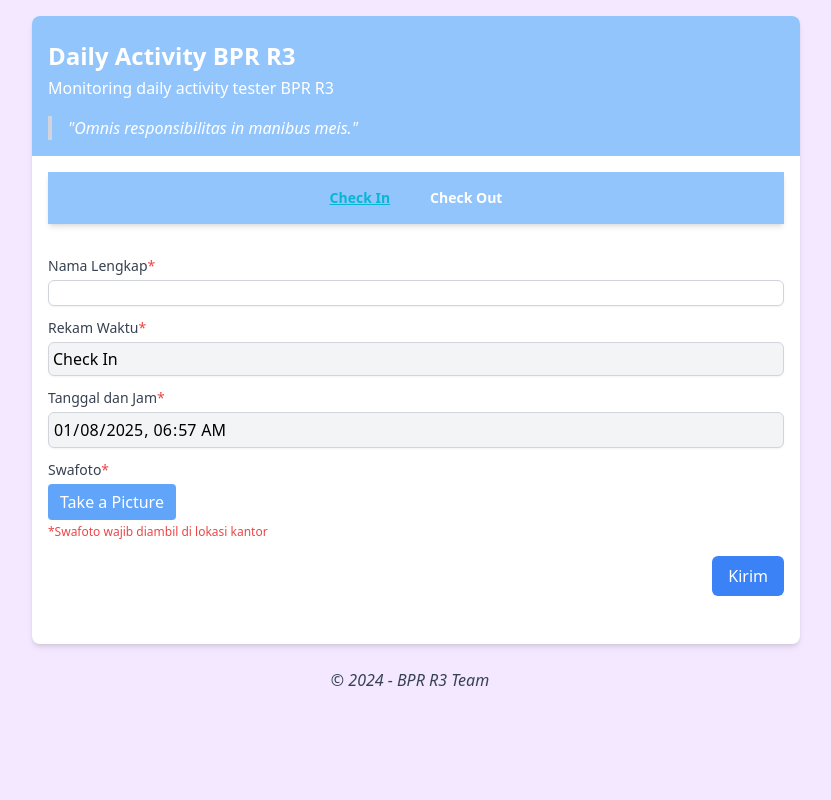
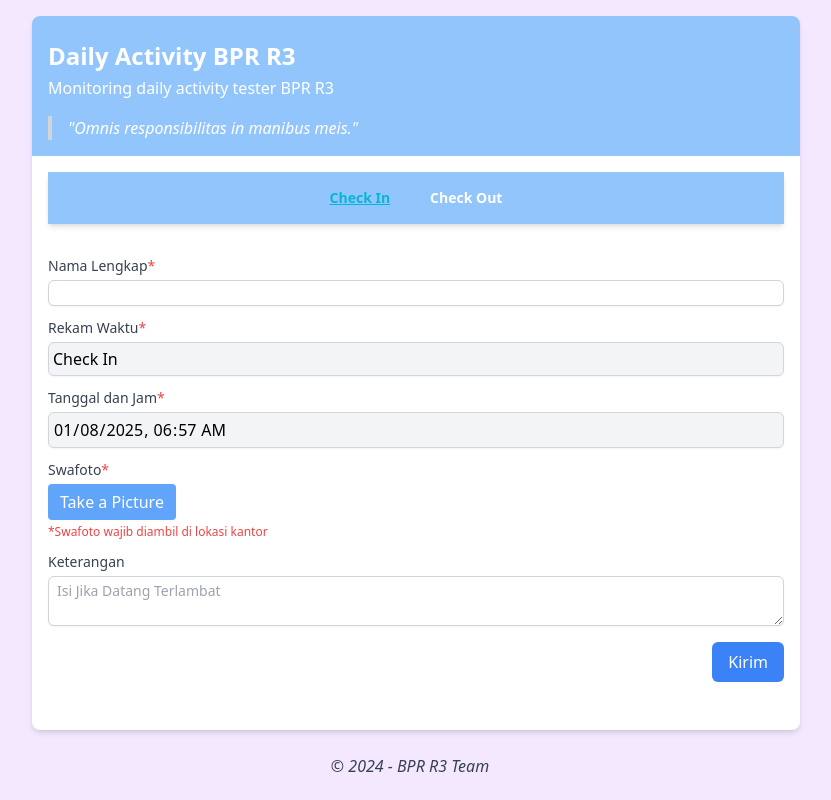
Before and after one commit to splixon224/monitoring, a website: page index.html in a window 1280 px wide. Both pictures are taken after a click on the link "Check In". Shown: the whole page, without its empty margins (224-1055 px from the left). Drawn offline with nearby package versions, Linux system fonts and the light colour scheme; files that its build step writes are made by us from their sources.

Commit message:
Enhance Keterangan Izin
Menambahkan 1 field untuk menampung Keterangan Izin

```diff
--- a/index.html
+++ b/index.html
@@ -88,6 +88,16 @@
               <div class="box-content p-4 border-8 rounded-lg w-9/16 h-[calc(50vw*16/9)] relative">
                 <img id="swafoto" alt="swafoto_absensi" class="object-cover w-full h-full" src="">
               </div>
+            </div>
+
+            <div class="my-3">
+                <label for="remark-checkin" class="block text-sm font-medium text-gray-700">Keterangan</label>
+                <textarea
+                    id="remark-checkin"
+                    name="Keterangan Terlambat"
+                    placeholder="Isi Jika Datang Terlambat"
+                    class="mt-1 py-1 px-2 block w-full border border-gray-300 rounded-md shadow-sm text-sm"
+                ></textarea>
             </div>
 
             <div class="mt-4 text-right">
--- a/js/system.js
+++ b/js/system.js
@@ -43,7 +43,7 @@ window.handleSubmit = async (event) => {
 
     const formElement = event.target;
     const formId = formElement.id;
-    const scriptURL = 'https://script.google.com/macros/s/AKfycbx5yWKB1i0ceWSAPTfdnUc_LPpmxc3DaA0laNhRwWljQZM5r4xZFcrHkW7v4cFRjKO1/exec'
+    const scriptURL = 'https://script.google.com/macros/s/AKfycbwt5ski6EUbG82kNVwqrjrF7nQ3TTqZHy2snL76yURviMOR0pNQJCuQeDAIPb78inKrIQ/exec'
 
     const btnKirimCI = document.getElementById('btnKirimCI')
     const btnLoadingCI = document.getElementById('btnLoadingCI')
```
